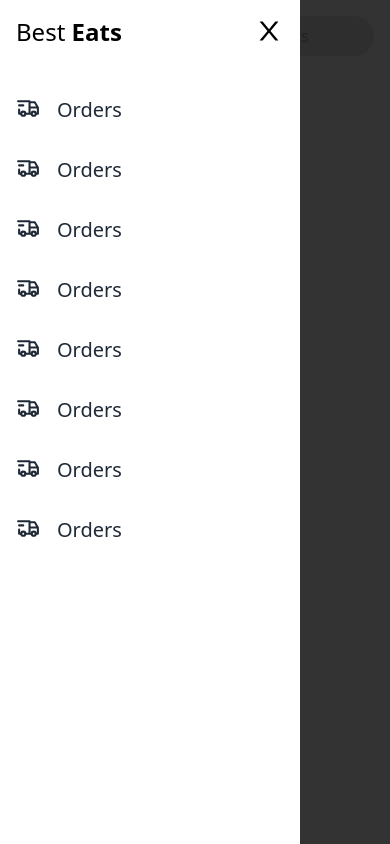
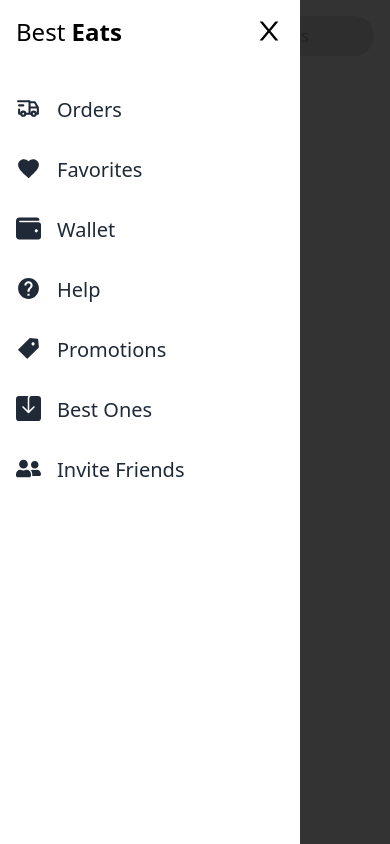
Before and after one commit to AllanMuhari/flavor_on_wheels, a React (Create React App) app: page / in a window 390 px wide. Built offline with nearby package versions, Linux system fonts and the light colour scheme.

Commit message:
mobile bar

```diff
--- a/src/components/Navbar/Nav.jsx
+++ b/src/components/Navbar/Nav.jsx
@@ -1,9 +1,16 @@
 /** @format */
 
 import React from "react";
-import { AiOutlineClose, AiOutlineMenu, AiOutlineSearch } from "react-icons/ai";
-import { BsFillCartFill } from "react-icons/bs";
+import {
+  AiOutlineMenu,
+  AiOutlineSearch,
+  AiOutlineClose,
+  AiFillTag,
+} from "react-icons/ai";
+import { BsFillCartFill, BsFillSaveFill } from "react-icons/bs";
 import { TbTruckDelivery } from "react-icons/tb";
+import { FaUserFriends, FaWallet } from "react-icons/fa";
+import { MdFavorite, MdHelp } from "react-icons/md";
 
 const Nav = () => {
   return (
@@ -50,25 +57,22 @@
               <TbTruckDelivery size={25} className='mr-4' /> Orders
             </li>
             <li className='text-xl py-4 flex'>
-              <TbTruckDelivery size={25} className='mr-4' /> Orders
+              <MdFavorite size={25} className='mr-4' /> Favorites
             </li>
             <li className='text-xl py-4 flex'>
-              <TbTruckDelivery size={25} className='mr-4' /> Orders
+              <FaWallet size={25} className='mr-4' /> Wallet
             </li>
             <li className='text-xl py-4 flex'>
-              <TbTruckDelivery size={25} className='mr-4' /> Orders
+              <MdHelp size={25} className='mr-4' /> Help
             </li>
             <li className='text-xl py-4 flex'>
-              <TbTruckDelivery size={25} className='mr-4' /> Orders
+              <AiFillTag size={25} className='mr-4' /> Promotions
             </li>
             <li className='text-xl py-4 flex'>
-              <TbTruckDelivery size={25} className='mr-4' /> Orders
+              <BsFillSaveFill size={25} className='mr-4' /> Best Ones
             </li>
             <li className='text-xl py-4 flex'>
-              <TbTruckDelivery size={25} className='mr-4' /> Orders
-            </li>
-            <li className='text-xl py-4 flex'>
-              <TbTruckDelivery size={25} className='mr-4' /> Orders
+              <FaUserFriends size={25} className='mr-4' /> Invite Friends
             </li>
           </ul>
         </nav>
```
